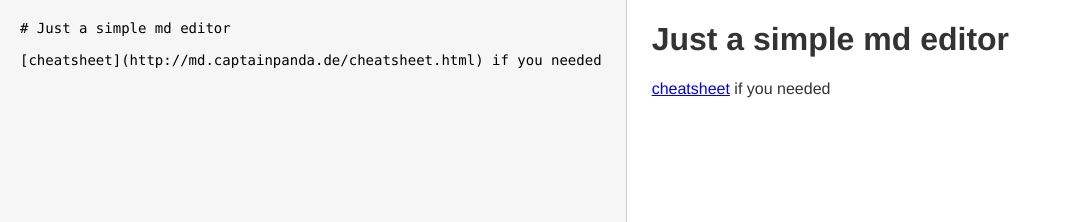
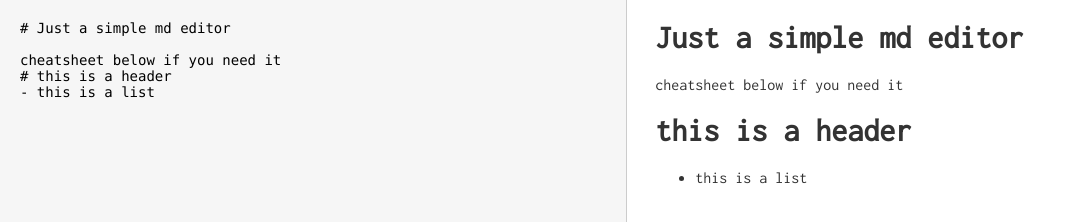
Before and after one commit to leihro/markdown, a plain HTML site: page index.html in a window 1280 px wide. Shown: the top 222 px of the page, without its empty margins (0-1067 px from the left). Drawn offline with Linux system fonts and the light colour scheme.

Commit message:
add cheatsheet function in Vue methods

```diff
--- a/index.html
+++ b/index.html
@@ -4,6 +4,8 @@
     <meta charset="utf-8">
     <title>simple markdown editor</title>
     <link rel="stylesheet" href="src/css/app.css">
+    <link href='http://fonts.googleapis.com/css?family=Inconsolata' rel='stylesheet'>
+
     <script src="src/js/vue.js"></script>
     <script src="src/js/marked.min.js"></script>
   </head>
--- a/src/css/app.css
+++ b/src/css/app.css
@@ -1,7 +1,7 @@
 html, body, #my-editor {
   margin: 0;
   height: 100%;
-  font-family: 'Helvetica Neue', Arial, sans-serif;
+  font-family: Inconsolata, 'Helvetica Neue', Arial, sans-serif;
   color: #333;
 }
 
--- a/src/js/vue/index.js
+++ b/src/js/vue/index.js
@@ -1,9 +1,29 @@
 new Vue({
 	el: '#my-editor',
 	data: {
-    input: '# Just a simple md editor\n\n[cheatsheet](http://md.captainpanda.de/cheatsheet.html) if you needed'
+		input: '# Just a simple md editor\n\ncheatsheet below if you need it',
+		cheatsheet: {
+			'header': '# this is a header',
+			'list': '- this is a list'
+		}
 	},
 	filters: {
 		marked: marked
+	},
+	methods: {
+		addCheatSheet: function () {
+  			var key,
+  				cheatSheet = '';
+	  		for(key in this.cheatsheet) {
+	  			if(this.cheatsheet.hasOwnProperty(key)) {
+	  				cheatSheet += '\n' + this.cheatsheet[key];
+	  			}
+	  		}
+
+	  		return cheatSheet;
+	  	}
+  	},
+  	created () {
+  		this.input += this.addCheatSheet();
   	}
 })
```
Lines whose indentation alone changed are shown as unchanged.
